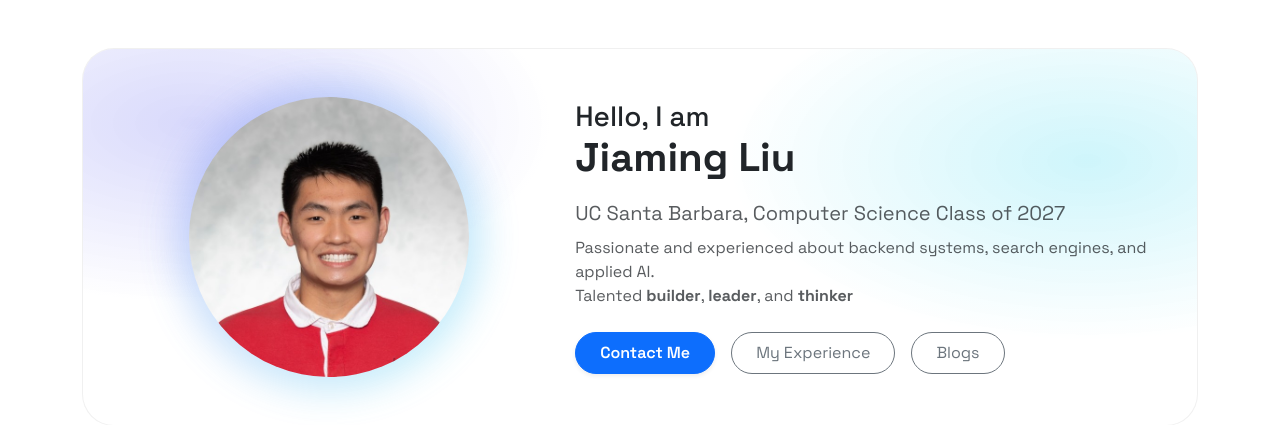
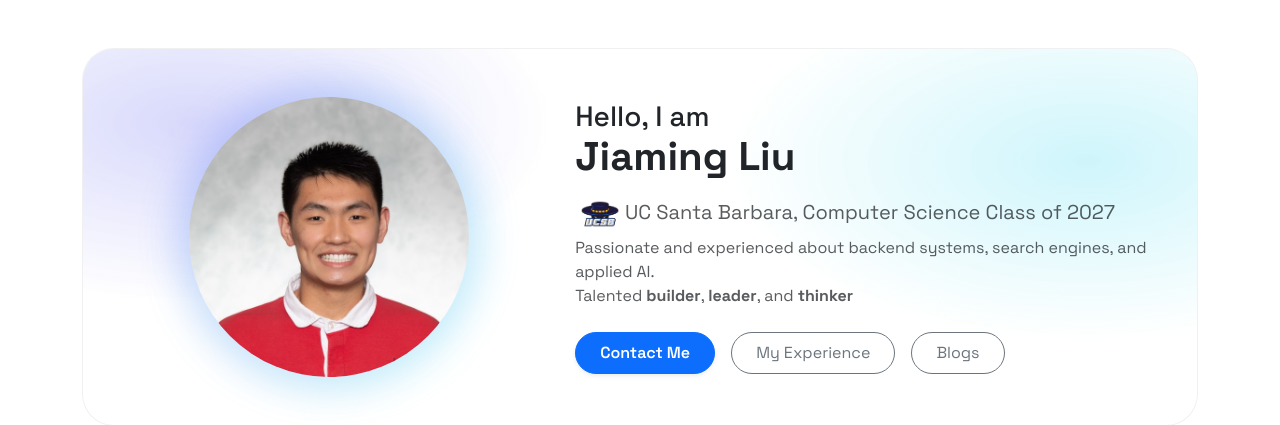
Before and after one commit to iamjiamingliu/iamjiamingliu.com, a Flask app: page / in a window 1280 px wide. Shown: the part 56-481 px from the top of the page. Run offline with Flask 3, Linux system fonts and the light colour scheme; some libraries are stand-ins or nearby versions.

Commit message:
adds ucsb logo

```diff
--- a/templates/index.html
+++ b/templates/index.html
@@ -28,7 +28,7 @@
                         </h1>
 
                         <p class="fs-5 text-muted mb-2">
-                            UC Santa Barbara, Computer Science Class of 2027
+                            <img src="/static/img/schools/ucsb.png" style="max-height: 28px">UC Santa Barbara, Computer Science Class of 2027
                         </p>
 
                         <p class="text-muted mb-4">
```
Also changed, not shown: static/img/schools/ucsb.png (added).
